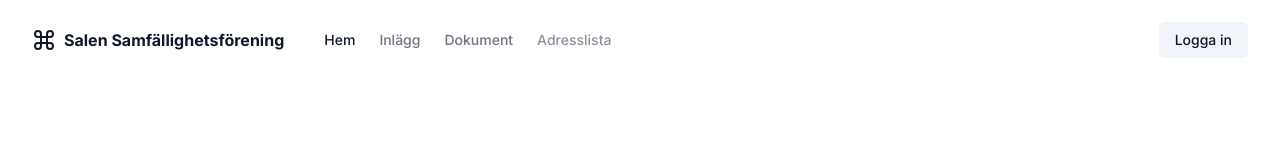
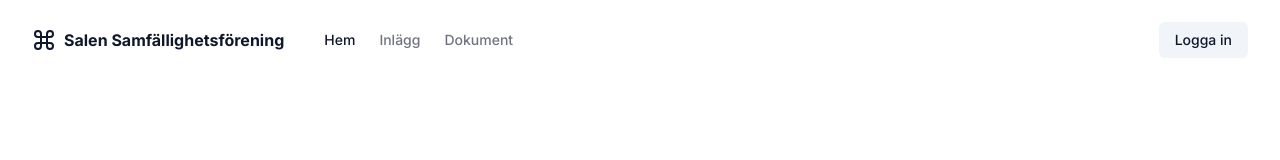
Before and after one commit to rickardlindahl/salen-samfallighetsforening, a Next.js app: page / in a window 1280 px wide. Shown: the top 160 px of the page. Built offline with nearby package versions, Linux system fonts and the light colour scheme; no server answers.

Commit message:
Don't render disabled nav items

```diff
--- a/src/app/(main)/layout.tsx
+++ b/src/app/(main)/layout.tsx
@@ -15,7 +15,7 @@ export default function MainLayout({
     <div className="flex min-h-screen flex-col">
       <header className="container z-40 bg-background">
         <div className="flex h-20 items-center justify-between py-6">
-          <MainNav items={mainNav} />
+          <MainNav items={mainNav.filter((nav) => !nav.disabled)} />
           <nav>
             <SignedIn>
               <UserButton />
```
